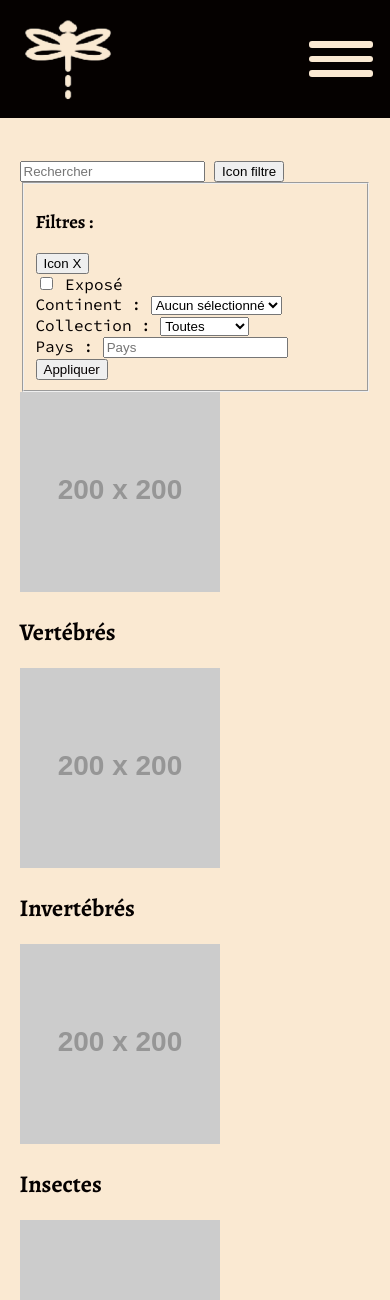
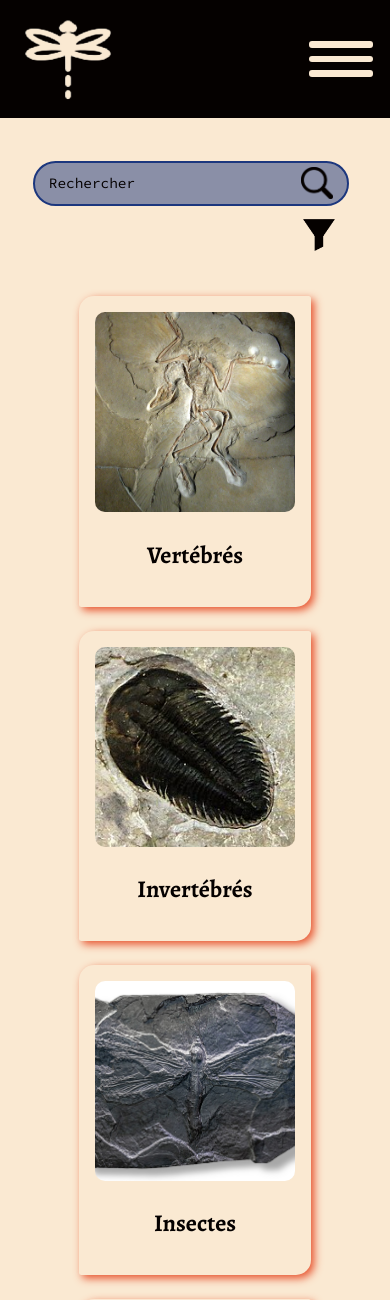
Before and after one commit to JMasingarbe/Paleo_Curios, a PHP site: page /public/HTML/collections.html in a window 390 px wide. Shown: the top 1300 px of the page. Run offline with PHP 8.4, Linux system fonts and the light colour scheme; grey boxes labelled with a size stand in for pictures from a placeholder-image service; some libraries are stand-ins or nearby versions; some web fonts are replaced.

Commit message:
Unfinished : Responsive collections.html

```diff
--- a/public/HTML/collections.html
+++ b/public/HTML/collections.html
@@ -6,6 +6,7 @@
     <link rel="shortcut icon" href="favicon.ico" type="image/x-icon">
     <link href="https://fonts.googleapis.com/css2?family=Alegreya:ital,wght@0,400..900;1,400..900&family=Amarante&family=Source+Code+Pro:ital,wght@0,200..900;1,200..900&display=swap" rel="stylesheet">
     <link rel="stylesheet" href="../style/css/main.css">
+    <link rel="stylesheet" href="../style/css/collections.css">
     <title>Paléo Curios - Collections</title>
 </head>
 
@@ -34,19 +35,23 @@
     <!-- Main -->
     <main>
         <!-- Search bar & filter button -->
-        <input type="search" id="searchbar" name="searchbar" placeholder="Rechercher">
-        <button type="button">Icon filtre</button>
+        <div id="searchbar_filter">
+            <div id="searchbar">
+                <input type="search" id="searchbar_input" name="searchbar_input" placeholder="Rechercher" aria-label="Champ de recherche">
+                <button type="button" aria-label="Bouton de recherche"><img src="../../src/asset/icons/noun-search-2738105.png" alt="Icône de recherche"></button>
+            </div>
+            <button type="button" id="filters_button" aria-label="Bouton d'affichage des filtres de recherche"><img src="../../src/asset/icons/noun-filter-5208249.png" alt="Icône de filtrage"></button>
+        </div>
+        <!-- Filter -->
+        <form action="" method="post">
+            <fieldset>
+                <legend>Filtres :</legend>
+                <button type="button" id="closing_filters"><img src="../../src/asset/icons/noun-close-75759.png" alt="Icône de fermeture"></button>
 
-        <!-- Filter -->
-        <form action="#" method="post">
-            <fieldset>
-                <h3>Filtres :</h3>
-                <button type="button">Icon X</button>
-
-                <!-- Checkbox is exposed ? -->
+                <!-- Checkbox: fossil is exposed ? -->
                 <div>
-                    <input type="checkbox" name="exposed" id="exposed">
-                    <label for="exposed">Exposé</label>
+                    <input type="checkbox" name="is_exposed" id="is_exposed">
+                    <label for="is_exposed"><div id="custom_checkbox_exposed"></div> Exposé</label>
                 </div>
 
                 <!-- Dropdown continent -->
@@ -65,9 +70,9 @@
                 </div>
 
                 <!-- Dropdown collection -->
-                <div>
-                    <label for="collection">Collection :</label>
-                    <select name="collection" id="collection">
+                <div id="dropdown_collection">
+                    <label for="chosed_collection">Collection :</label>
+                    <select name="chosed_collection" id="chosed_collection">
                         <option value="all_collections">Toutes</option>
                         <option value="vertebrate">Vertébrés</option>
                         <option value="intebrate">Invertébrés</option>
@@ -83,47 +88,49 @@
                     <input type="text" name="search_country" id="search_country" placeholder="Pays">
                 </div>
 
-                <button type="submit"><a href="collection.html">Appliquer</a></button>
+                <button type="submit" href="collection.html" id="submit_filters_button" class="sec_link_button">Appliquer</button>
             </fieldset>
         </form>
 
         <!-- Collections -->
+        <section id="particulars_collections">
             <a href="collection.html">
-            <div>
-                <img src="https://placehold.co/200" alt="Photo de la collection des fossiles de vertébrés">
+                <article>
+                    <img src="../../src/asset/pictures/Archaeopteryx_lithographica_(Berlin_specimen).jpg" alt="Photo de la collection des fossiles de vertébrés">
                     <h2>Vertébrés</h2>
-            </div>
+                </article>
             </a>
 
             <a href="collection.html">
-            <div>
-                <img src="https://placehold.co/200" alt="Photo de la collection des fossiles de invertébrés">
+                <article>
+                    <img src="../../src/asset/pictures/Alokistocare_sp_4.JPG" alt="Photo de la collection des fossiles de invertébrés">
                     <h2>Invertébrés</h2>
-            </div>
+                </article>
             </a>
 
             <a href="collection.html">
-            <div>
-                <img src="https://placehold.co/200" alt="Photo de la collection des fossiles de insectes">
+                <article>
+                    <img src="../../src/asset/pictures/Meganeura_monyi_au_Museum_de_Toulouse.jpg" alt="Photo de la collection des fossiles de insectes">
                     <h2>Insectes</h2>
-            </div>
+                </article>
             </a>
 
             <a href="collection.html">
-            <div>
-                <img src="https://placehold.co/200" alt="Photo de la collection des fossiles de plantes">
+                <article>
+                    <img src="../../src/asset/pictures/" alt="Photo de la collection des fossiles de plantes">
                     <h2>Plantes</h2>
-            </div>
+                </article>
             </a>
 
             <a href="collection.html">
-            <div>
-                <img src="https://placehold.co/200" alt="Photo de la collection des autres fossiles">
+                <article>
+                    <img src="../../src/asset/pictures/il_1588xN.3078041578_40cs.webp" alt="Photo de la collection des autres fossiles">
                     <h2>Autres</h2>
-            </div>
+                </article>
             </a>
+        </section>
 
-        <a href="collection.html"><h2>Toute les collections</h2></a>
+        <a href="collection.html" id="link_all_collections"><h2>Toutes les collections</h2></a>
 
         <a href="statistics.html" class="link_button">Statistiques générales</a>
     </main>
@@ -149,5 +156,6 @@
 
     <!-- Scripts -->
     <script src="../../src/script/main.js"></script>
+    <script src="../../src/script/collections.js"></script>
 </body>
 </html>
--- a/public/style/css/collections.css
+++ b/public/style/css/collections.css
@@ -0,0 +1,227 @@
+main {
+  display: flex;
+  flex-direction: column;
+  align-items: center;
+}
+main button {
+  background-color: transparent;
+  border: none;
+  cursor: pointer;
+  text-align: center;
+  display: grid;
+  place-items: center;
+}
+main #searchbar_filter img {
+  width: 2rem;
+}
+main #searchbar_filter #searchbar {
+  display: flex;
+  align-items: center;
+  justify-items: center;
+  width: 75vw;
+  max-width: 350px;
+  border: solid 2px #1C377E;
+  border-radius: 25px;
+  padding: 0.2rem 0.5rem 0.2rem 0.75rem;
+  margin: 0 0.5rem 0 0;
+  background-color: rgba(28, 55, 126, 0.5);
+}
+main #searchbar_filter #searchbar input {
+  font-family: "Source Code Pro", monospace;
+  font-size: 0.9rem;
+  background-color: transparent;
+  border: none;
+  height: 100%;
+  width: 100%;
+}
+main #searchbar_filter #searchbar input::placeholder {
+  color: #050100;
+}
+main #searchbar_filter #filters_button {
+  transition: transform 0.2s;
+}
+main form {
+  display: none;
+}
+main form img {
+  width: 1.5rem;
+}
+main form fieldset {
+  width: 75vw;
+  max-width: 450px;
+  border-radius: 25px;
+  border: solid 1px #050100;
+  padding: 0.35rem 1rem 0.625rem 1rem;
+}
+main form fieldset legend {
+  font-weight: bold;
+}
+main form fieldset input, main form fieldset select {
+  background-color: rgb(253.825, 249.83, 244.425);
+  cursor: pointer;
+  border: solid 1px #050100;
+  border-radius: 5px;
+  padding: 0.2rem;
+  font-family: "Source Code Pro", monospace;
+}
+main form fieldset input[type=text] {
+  cursor: text;
+}
+main form fieldset input[type=text]::placeholder {
+  color: rgba(5, 1, 0, 0.75);
+}
+main form fieldset label[for=is_exposed] {
+  display: flex;
+  align-items: center;
+  justify-items: center;
+}
+main form fieldset label[for=is_exposed] #custom_checkbox_exposed {
+  margin: 0 0.25rem;
+  width: 1.25rem;
+  height: 1.25rem;
+  border: solid 1px #050100;
+  border-radius: 5px;
+  background-color: rgb(253.825, 249.83, 244.425);
+  position: relative;
+}
+main form fieldset label[for=is_exposed] #custom_checkbox_exposed::after {
+  content: "";
+  display: none;
+  position: absolute;
+  top: 3px;
+  left: 6.5px;
+  width: 0.25rem;
+  height: 0.5rem;
+  border: solid rgb(253.825, 249.83, 244.425);
+  border-width: 0 3px 3px 0;
+  transform: rotate(45deg);
+}
+main form fieldset label[for=is_exposed] #custom_checkbox_exposed:hover {
+  cursor: pointer;
+}
+main form fieldset input[type=checkbox] {
+  display: none;
+}
+main form fieldset input[type=checkbox]:checked + label[for=is_exposed] #custom_checkbox_exposed {
+  background-color: #1C377E;
+}
+main form fieldset input[type=checkbox]:checked + label[for=is_exposed] #custom_checkbox_exposed::after {
+  display: block;
+}
+main form fieldset select {
+  text-align: center;
+}
+main #particulars_collections {
+  display: inline-flex;
+  flex-wrap: wrap;
+  justify-content: center;
+  margin: 2rem 0;
+}
+main #particulars_collections article {
+  display: flex;
+  flex-direction: column;
+  align-items: center;
+}
+main #particulars_collections article img {
+  height: 65vw;
+  max-height: 200px;
+  object-fit: cover;
+}
+main #particulars_collections article {
+  transition: transform 0.2s;
+}
+main #particulars_collections article:hover {
+  transform: scale(1.08);
+}
+main #link_all_collections {
+  text-align: center;
+  transition: transform 0.2s;
+}
+main #link_all_collections:hover {
+  transform: scale(1.2);
+  text-decoration: underline #E7512C;
+}
+main a:last-child {
+  align-self: end;
+  text-align: center;
+}
+
+@media screen and (max-width: 570px) {
+  #filters_button:hover {
+    transform: none;
+  }
+  #searchbar_filter {
+    display: grid;
+    grid-template-rows: 1fr 1fr;
+    place-items: center;
+  }
+  #searchbar_filter #filters_button {
+    justify-self: end;
+    margin: 0.75rem 1rem 0 0;
+  }
+  fieldset {
+    display: flex;
+    flex-direction: column;
+    align-items: start;
+    gap: 1rem;
+  }
+  fieldset #closing_filters {
+    align-self: end;
+  }
+  fieldset select, fieldset input {
+    width: 80vw;
+    max-width: 350px;
+  }
+  fieldset #submit_filters_button {
+    align-self: center;
+  }
+  #link_all_collections {
+    text-decoration: underline #E7512C;
+  }
+}
+@media screen and (min-width: 571px) {
+  #searchbar_filter {
+    display: inline-flex;
+    flex-wrap: wrap;
+    align-items: center;
+    margin: 0 0 1rem 0;
+  }
+  #searchbar_filter #filters_button:hover {
+    transform: scale(1.2);
+  }
+  fieldset {
+    display: grid;
+    grid-template: repeat(4, 1fr)/1fr 2fr;
+    justify-items: center;
+    align-items: center;
+    column-gap: 0.5rem;
+  }
+  fieldset div {
+    display: inline;
+  }
+  fieldset #closing_filters {
+    grid-area: 1/span 2;
+    justify-self: end;
+    transition: transform 0.2s;
+  }
+  fieldset #closing_filters:hover {
+    transform: scale(1.2);
+  }
+  fieldset #dropdown_collection {
+    grid-area: 3/1;
+    width: 100%;
+    display: grid;
+    grid-template: 1fr 1fr/1fr;
+    place-items: center;
+  }
+  fieldset #dropdown_collection label {
+    justify-self: start;
+  }
+  fieldset #submit_filters_button {
+    grid-area: 4/span 2;
+    justify-self: end;
+    margin-right: 2rem;
+  }
+}
+
+/*# sourceMappingURL=collections.css.map */
--- a/public/style/scss/_mixins.scss
+++ b/public/style/scss/_mixins.scss
@@ -1,5 +1,7 @@
 @mixin link_hover($size, $color) {
-    font-size: #{$size}rem;
-    text-decoration-color: $color;
-    text-decoration-line: underline;
+    transform: scale(#{$size});
+    a {
+        text-decoration-color: $color;
+        text-decoration-line: underline;
+    }
 }
--- a/public/style/scss/collections.scss
+++ b/public/style/scss/collections.scss
@@ -0,0 +1,264 @@
+@use 'sass:color';
+@use './variables' as *;
+@use './mixins' as m;
+
+main {
+    display: flex;
+    flex-direction: column;
+    align-items: center;
+
+    button {
+        background-color: transparent;
+        border: none;
+        cursor: pointer;
+        text-align: center;
+        display: grid;
+        place-items: center;
+    }
+
+    #searchbar_filter {
+        img {
+            width: 2rem;
+        }
+
+        #searchbar {
+            display: flex;
+            align-items: center;
+            justify-items: center;
+
+            width: 75vw;
+            max-width: 350px;
+            border: solid 2px $sec-accent-color;
+            border-radius: 25px;
+            padding: 0.2rem 0.5rem 0.2rem 0.75rem;
+            margin: 0 0.5rem 0 0;
+            background-color: color.scale($sec-accent-color, $alpha: -50%);
+            input {
+                font-family: $font;
+                font-size: 0.9rem;
+                background-color: transparent;
+                border: none;
+
+                height: 100%;
+                width: 100%;
+                &::placeholder {
+                    color: $dark-color;
+                }
+            }
+        }
+        #filters_button {
+            transition: transform 0.2s;
+        }
+    }
+
+    form {
+        display: none;
+        img {
+            width: 1.5rem;
+        }
+
+        fieldset {    width: 75vw;
+            max-width: 450px;
+            border-radius: 25px;
+            border: solid 1px $dark-color;
+            padding: 0.35rem 1rem 0.625rem 1rem;
+
+            legend {
+                font-weight: bold;
+            }
+
+            input, select {
+                background-color: color.adjust($light-color, $lightness: 7.5%);
+                cursor: pointer;
+                border: solid 1px $dark-color;
+                border-radius: 5px;
+                padding: 0.2rem;
+                font-family: $font;
+            }
+            input[type="text"] {
+                cursor: text;
+                &::placeholder {
+                    color: color.scale($dark-color, $alpha: -25%);
+                }
+            }
+
+            label[for="is_exposed"] {
+                display: flex;
+                align-items: center;
+                justify-items: center;
+                #custom_checkbox_exposed {
+                    margin: 0 0.25rem;
+                    width: 1.25rem;
+                    height: 1.25rem;
+                    border: solid 1px $dark-color;
+                    border-radius: 5px;
+                    background-color: color.adjust($light-color, $lightness: 7.5%);
+
+                    position: relative;
+                    &::after {
+                        content: "";
+                        display: none;
+                        position: absolute;
+                        top: 3px;
+                        left: 6.5px;
+                        width: 0.25rem;
+                        height: 0.5rem;
+                        border: solid color.adjust($light-color, $lightness: 7.5%);
+                        border-width: 0 3px 3px 0;
+                        transform: rotate(45deg);
+                    }
+
+                    &:hover {
+                        cursor: pointer;
+                    }
+                }
+            }
+
+            input[type="checkbox"] {
+                display: none;
+                &:checked + label[for="is_exposed"] {
+                    #custom_checkbox_exposed {
+                        background-color: $sec-accent-color;
+                        &::after {
+                            display: block;
+                        }
+                    }
+                }
+            }
+
+            select {
+                text-align: center;
+            }
+        }
+    }
+
+    #particulars_collections {
+        display: inline-flex;
+        flex-wrap: wrap;
+        justify-content: center;
+        margin: 2rem 0;
+
+        article {
+            display: flex;
+            flex-direction: column;
+            align-items: center;
+            img {
+                height: 65vw;
+                max-height: 200px;
+                object-fit: cover;
+            }
+
+            transition: transform 0.2s;
+            &:hover {
+                transform: scale(1.08);
+            }
+        }
+    }
+
+    #link_all_collections {
+        text-align: center;
+        transition: transform 0.2s;
+        &:hover {
+            transform: scale(1.2);
+            text-decoration: underline $accent-color;
+        }
+    }
+
+    a:last-child {
+        align-self: end;
+        // display: inline-flex;
+        // flex-wrap: wrap;
+        text-align: center;
+    }
+}
+
+// Phone & tablet screen : searchbar & filters
+@media screen and (max-width: 570px) {
+    #filters_button {
+        &:hover {
+            transform: none;
+        }
+    }
+
+    #searchbar_filter {
+        display: grid;
+        grid-template-rows: 1fr 1fr;
+        place-items: center;
+        #filters_button {
+            justify-self: end;
+            margin: 0.75rem 1rem 0 0;
+        }
+    }
+
+    fieldset {
+        display: flex;
+        flex-direction: column;
+        align-items: start;
+        gap: 1rem;
+        #closing_filters {
+            align-self: end;
+        }
+        select, input {
+            width: 80vw;
+            max-width: 350px;
+        }
+        #submit_filters_button {
+            align-self: center;
+        }
+    }
+
+    #link_all_collections {
+        text-decoration: underline $accent-color;
+    }
+}
+
+// Desktop filters
+@media screen and (min-width: 571px) {
+    #searchbar_filter {
+        display: inline-flex;
+        flex-wrap: wrap;
+        align-items: center;
+        margin: 0 0 1rem 0;
+        #filters_button:hover {
+            transform: scale(1.2);
+        }
+    }
+
+    fieldset {
+        display: grid;
+        grid-template: repeat(4, 1fr) / 1fr 2fr;
+        justify-items: center;
+        align-items: center;
+        column-gap: 0.5rem;
+
+        div {
+            display: inline;
+        }
+
+        #closing_filters {
+            grid-area: 1 / span 2;
+            justify-self: end;
+            transition: transform 0.2s;
+            &:hover {
+                transform: scale(1.2);
+            }
+        }
+
+        #dropdown_collection {
+            grid-area: 3 / 1;
+            width: 100%;
+            display: grid;
+            grid-template: 1fr 1fr / 1fr;
+            place-items: center;
+            label {
+                justify-self: start;
+            }
+        }
+
+        #submit_filters_button {
+            grid-area: 4 / span 2;
+            justify-self: end;
+            margin-right: 2rem;
+        }
+    }
+}
--- a/src/script/main.js
+++ b/src/script/main.js
@@ -7,6 +7,6 @@ phone_nav_button.addEventListener('click', ()=> {
     ul_main_nav.style.display === 'none' || ul_main_nav.style.display === '' ? ul_main_nav.style.display = 'block' : ul_main_nav.style.display = 'none';
     // Toggle menu icon animation
     for (menu_icon of menu_icons) {
-        menu_icon.classList.toggle('change');
+        menu_icon.classList.toggle('menu_icon_animation');
     }
 })
```
Also changed, not shown: public/style/css/main.css (+22 -11 lines), public/style/scss/main.scss (+22 -12 lines), src/script/collections.js (added, +11 -0 lines), src/asset/icons/noun-close-75759.png (added), src/asset/icons/noun-filter-5208249.png (added), src/asset/icons/noun-search-2738105.png (added), src/asset/pictures/Alokistocare_sp_4.JPG (added), src/asset/pictures/Archaeopteryx_lithographica_(Berlin_specimen).jpg (added), src/asset/pictures/Meganeura_monyi_au_Museum_de_Toulouse.jpg (added), src/asset/pictures/il_1588xN.3078041578_40cs.webp (added), 2 other files. Lines whose indentation alone changed are shown as unchanged.
